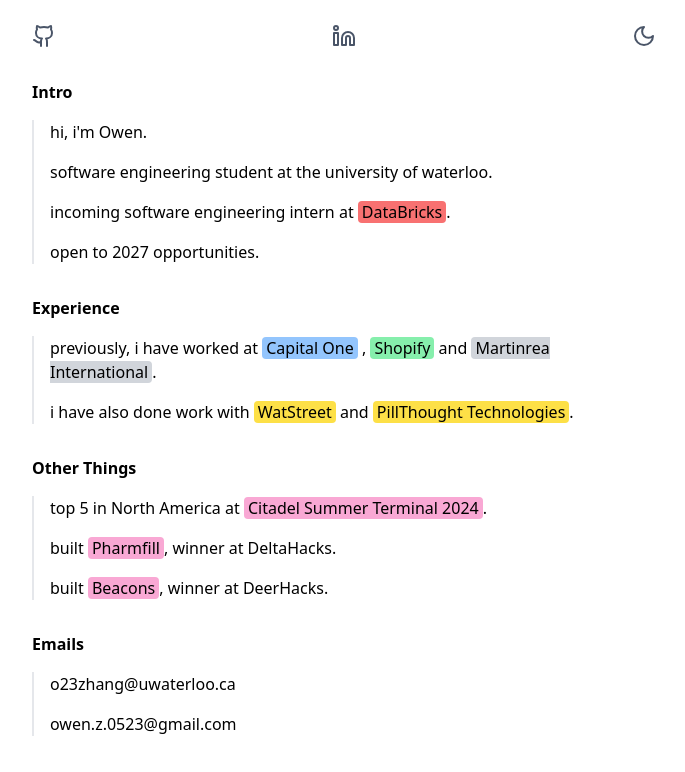
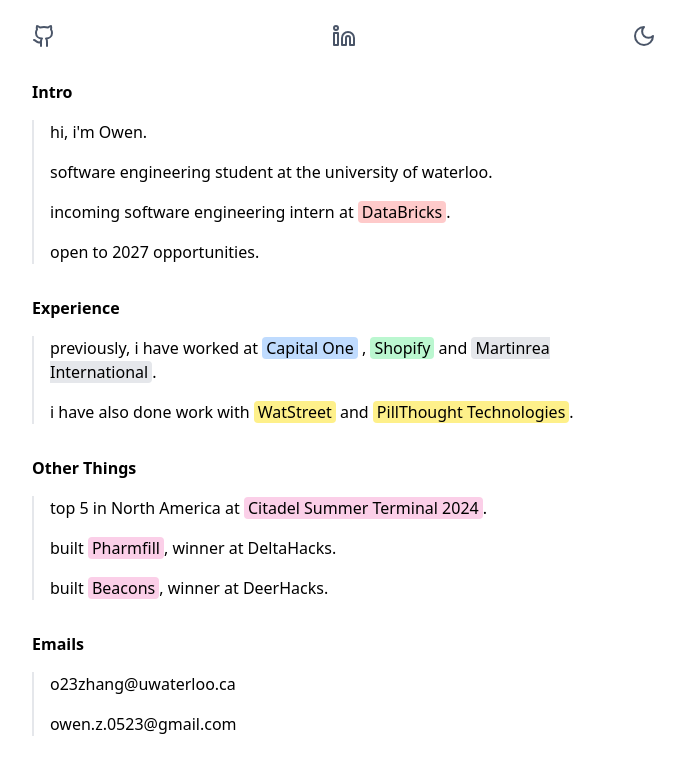
Before and after one commit to owenz0523/portfolio, a Next.js app: page / in a window 1280 px wide. Shown: the top 772 px of the page, without its empty margins (296-981 px from the left). Built offline with nearby package versions, Linux system fonts and the light colour scheme.

Commit message:
portfolio update

```diff
--- a/src/components/Portfolio.tsx
+++ b/src/components/Portfolio.tsx
@@ -78,7 +78,7 @@
               href="https://www.databricks.com/"
               target="_blank"
               rel="noopener noreferrer"
-              className="bg-red-400 dark:bg-red-600-600 px-1 rounded text-black"
+              className="bg-red-200 dark:bg-red-500 px-1 rounded text-black"
             >
               DataBricks
             </a>
@@ -94,7 +94,7 @@
               href="https://www.capitalone.com/"
               target="_blank"
               rel="noopener noreferrer"
-              className="bg-blue-300 dark:bg-blue-600 px-1 rounded text-black"
+              className="bg-blue-200 dark:bg-blue-500 px-1 rounded text-black"
             >
               Capital One
             </a>{" "}
@@ -103,7 +103,7 @@
               href="https://www.shopify.com/"
               target="_blank"
               rel="noopener noreferrer"
-              className="bg-green-300 dark:bg-green-600 px-1 rounded text-black"
+              className="bg-green-200 dark:bg-green-500 px-1 rounded text-black"
             >
               Shopify
             </a>{" "}
@@ -112,7 +112,7 @@
               href="https://www.martinrea.com/"
               target="_blank"
               rel="noopener noreferrer"
-              className="bg-gray-300 dark:bg-gray-600 px-1 rounded text-black"
+              className="bg-gray-200 dark:bg-gray-500 px-1 rounded text-black"
             >
               Martinrea International
             </a>
@@ -124,7 +124,7 @@
               href="https://watstreet.netlify.app/"
               target="_blank"
               rel="noopener noreferrer"
-              className="bg-yellow-300 dark:bg-yellow-600 px-1 rounded text-black"
+              className="bg-yellow-200 dark:bg-yellow-500 px-1 rounded text-black"
             >
               WatStreet
             </a>{" "}
@@ -133,7 +133,7 @@
               href="https://pillthought.com/"
               target="_blank"
               rel="noopener noreferrer"
-              className="bg-yellow-300 dark:bg-yellow-600 px-1 rounded text-black"
+              className="bg-yellow-200 dark:bg-yellow-500 px-1 rounded text-black"
             >
               PillThought Technologies
             </a>
@@ -148,7 +148,7 @@
               href="https://www.citadel.com/careers/students/terminal/"
               target="_blank"
               rel="noopener noreferrer"
-              className="bg-pink-300 dark:bg-pink-600 px-1 rounded text-black"
+              className="bg-pink-200 dark:bg-pink-500 px-1 rounded text-black"
             >
               Citadel Summer Terminal 2024
             </a>
@@ -160,7 +160,7 @@
               href="https://devpost.com/software/pharmfill"
               target="_blank"
               rel="noopener noreferrer"
-              className="bg-pink-300 dark:bg-pink-600 px-1 rounded text-black"
+              className="bg-pink-200 dark:bg-pink-500 px-1 rounded text-black"
             >
               Pharmfill
             </a>
@@ -172,7 +172,7 @@
               href="https://devpost.com/software/beakons"
               target="_blank"
               rel="noopener noreferrer"
-              className="bg-pink-300 dark:bg-pink-600 px-1 rounded text-black"
+              className="bg-pink-200 dark:bg-pink-500 px-1 rounded text-black"
             >
               Beacons
             </a>
```
